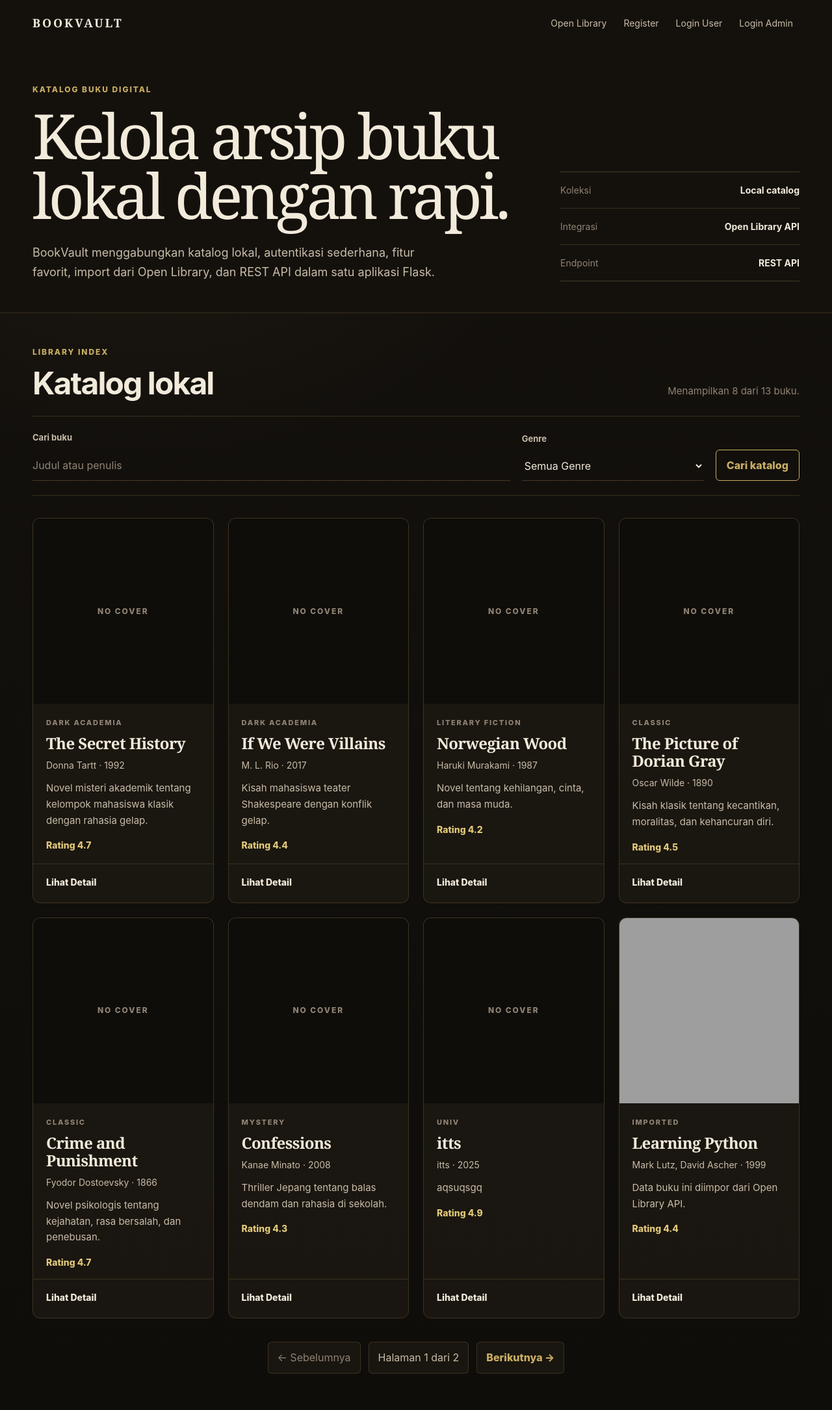
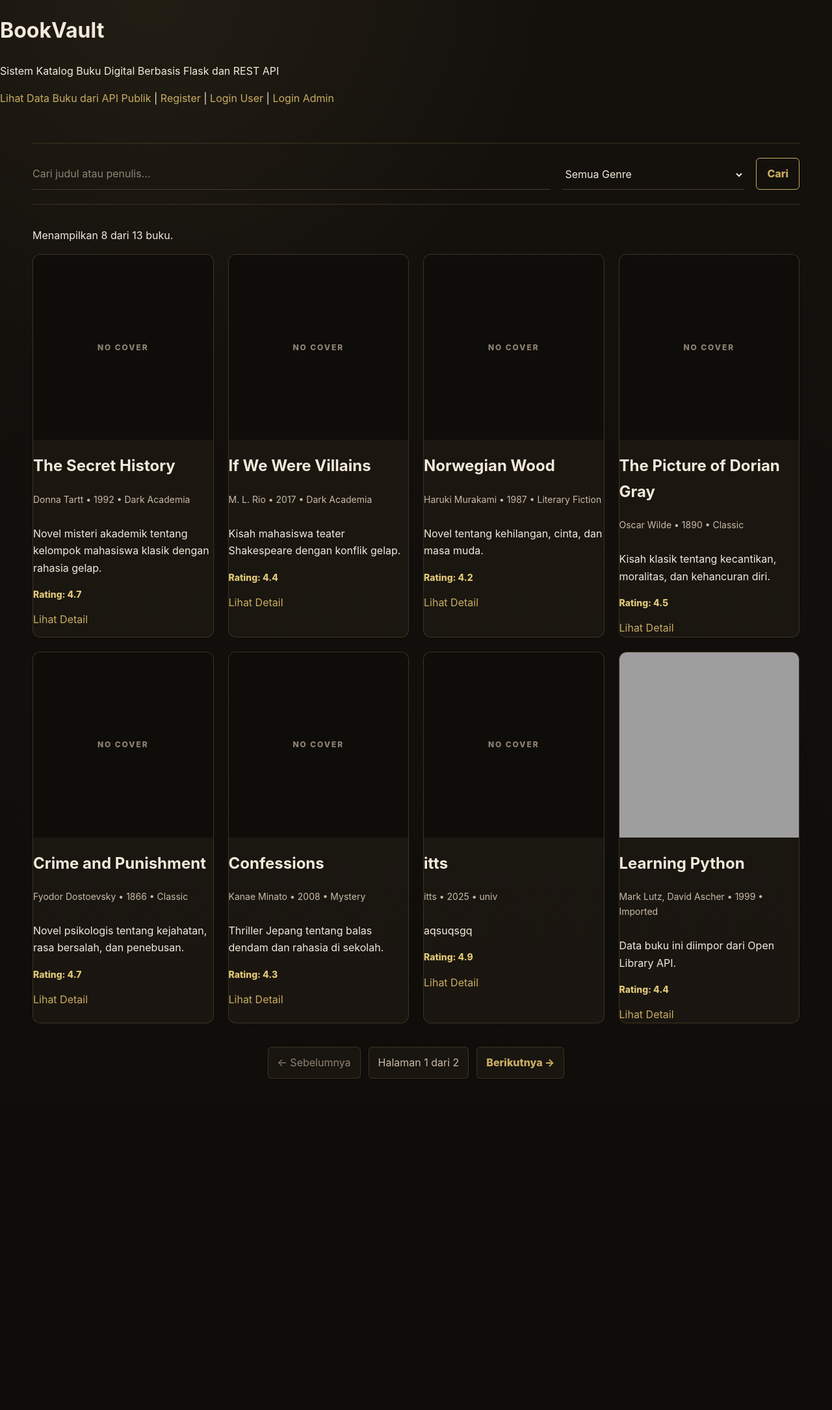
Before and after one commit to panjiaryasoma/bookvault-flask, a Flask app: page / in a window 1280 px wide. Shown: the whole page at 65% size. After the commit the page ends 1660 px from the top, so only its background shows below. Run offline with Flask 3, Linux system fonts and the light colour scheme; data comes from the database, SQL or seed files in the repository; grey boxes are pictures that could not be loaded.

Commit message:
Revert catalog template experiment

```diff
--- a/templates/index.html
+++ b/templates/index.html
@@ -7,91 +7,41 @@
 {% endblock %}
 
 {% block header %}
-<header class="site-header catalog-hero">
-    <div class="site-header__top">
-        <a href="/" class="brand">BookVault</a>
-
-        <nav class="nav-links" aria-label="Navigasi utama">
-            <a href="/public-books">Open Library</a>
+<header>
+    <h1>BookVault</h1>
+    <p>Sistem Katalog Buku Digital Berbasis Flask dan REST API</p>
+    <p>
+        <a href="/public-books">Lihat Data Buku dari API Publik</a>
 
         {% if session.get("user_logged_in") %}
-            <a href="/user/dashboard">Dashboard User</a>
-            <a href="/logout">Logout</a>
+        | <span>Login sebagai: {{ session.get("user_username") }}</span>
+        | <a href="/user/dashboard">Dashboard User</a>
+        | <a href="/logout">Logout</a>
 
         {% elif session.get("admin_logged_in") %}
-            <a href="/api/docs">API Docs</a>
-            <a href="/admin">Dashboard Admin</a>
-            <a href="/admin/logout">Logout Admin</a>
+        | <span>Login sebagai: {{ session.get("admin_username") }}</span>
+        | <a href="/api/docs">API Docs</a>
+        | <a href="/admin">Dashboard Admin</a>
+        | <a href="/admin/logout">Logout Admin</a>
 
         {% else %}
-            <a href="/register">Register</a>
-            <a href="/login">Login User</a>
-            <a href="/admin/login">Login Admin</a>
+        | <a href="/register">Register</a>
+        | <a href="/login">Login User</a>
+        | <a href="/admin/login">Login Admin</a>
         {% endif %}
-        </nav>
-    </div>
-
-    <div class="hero-grid">
-        <div class="hero-copy-block">
-            <p class="eyebrow">Katalog Buku Digital</p>
-            <h1>Kelola arsip buku lokal dengan rapi.</h1>
-            <p class="hero-copy">
-                BookVault menggabungkan katalog lokal, autentikasi sederhana, fitur favorit,
-                import dari Open Library, dan REST API dalam satu aplikasi Flask.
     </p>
-        </div>
-
-        <aside class="hero-ledger" aria-label="Ringkasan fitur BookVault">
-            <div>
-                <span>Koleksi</span>
-                <strong>Local catalog</strong>
-            </div>
-            <div>
-                <span>Integrasi</span>
-                <strong>Open Library API</strong>
-            </div>
-            <div>
-                <span>Endpoint</span>
-                <strong>REST API</strong>
-            </div>
-        </aside>
-    </div>
 
     {% if session.get("user_logged_in") %}
-    <div class="session-strip">
-        Login sebagai user: <strong>{{ session.get("user_username") }}</strong>
-    </div>
+    <p>Selamat datang, {{ session.get("user_username") }}. Anda login sebagai user biasa.</p>
     {% elif session.get("admin_logged_in") %}
-    <div class="session-strip">
-        Login sebagai admin: <strong>{{ session.get("admin_username") }}</strong>
-    </div>
+    <p>Selamat datang, {{ session.get("admin_username") }}. Anda login sebagai admin.</p>
     {% endif %}
 </header>
 {% endblock %}
 
 {% block content %}
-<section class="catalog-section" aria-labelledby="catalog-title">
-    <div class="section-heading">
-        <div>
-            <p class="section-label">Library Index</p>
-            <h2 id="catalog-title">Katalog lokal</h2>
-        </div>
-
-        {% if pagination %}
-        <p class="result-count">Menampilkan {{ books|length }} dari {{ pagination.total }} buku.</p>
-        {% else %}
-        <p class="result-count">Menampilkan {{ books|length }} buku.</p>
-        {% endif %}
-    </div>
-
-    <form method="GET" action="/" class="search-box" aria-label="Cari dan filter katalog buku">
-        <label>
-            <span>Cari buku</span>
-            <input type="text" name="q" placeholder="Judul atau penulis" value="{{ q }}">
-        </label>
-
-        <label>
-            <span>Genre</span>
+<form method="GET" action="/" class="search-box">
+    <input type="text" name="q" placeholder="Cari judul atau penulis..." value="{{ q }}">
     <select name="genre" class="genre-select">
         <option value="">Semua Genre</option>
         {% for g in genres %}
@@ -100,15 +50,18 @@
         </option>
         {% endfor %}
     </select>
-        </label>
+    <button type="submit">Cari</button>
+</form>
 
-        <button type="submit">Cari katalog</button>
-    </form>
+{% if pagination %}
+<p>Menampilkan {{ books|length }} dari {{ pagination.total }} buku.</p>
+{% else %}
+<p>Menampilkan {{ books|length }} buku.</p>
+{% endif %}
 
 <div class="grid">
     {% for book in books %}
-        <article class="card book-card">
-            <a href="/book/{{ book.id }}" class="cover-link" aria-label="Lihat detail {{ book.title }}">
+    <div class="card">
         {% if book.cover_image %}
         <img src="{{ book.cover_image }}" alt="Cover {{ book.title }}" class="book-cover">
         {% else %}
@@ -116,46 +69,40 @@
             <span>No Cover</span>
         </div>
         {% endif %}
-            </a>
 
-            <div class="book-content">
-                <p class="book-genre">{{ book.genre }}</p>
-                <h3>{{ book.title }}</h3>
+        <h2>{{ book.title }}</h2>
 
         <div class="meta">
-                    {{ book.author }} · {{ book.year }}
+            {{ book.author }} • {{ book.year }} • {{ book.genre }}
         </div>
 
-                <p class="description">{{ book.description }}</p>
+        <p>{{ book.description }}</p>
 
         {% if book.rating and book.rating > 0 %}
-                <p class="rating">Rating {{ book.rating }}</p>
+        <p class="rating">Rating: {{ book.rating }}</p>
         {% else %}
-                <p class="rating muted">Belum dinilai</p>
+        <p class="rating">Rating: Belum dinilai</p>
         {% endif %}
-            </div>
 
-            <div class="card-actions">
-                <a href="/book/{{ book.id }}" class="detail-link">Lihat Detail</a>
+        <a href="/book/{{ book.id }}">Lihat Detail</a>
 
         {% if session.get("user_logged_in") %}
             {% if book.id in favorite_ids %}
             <form method="POST" action="/favorite/remove/{{ book.id }}" class="favorite-form">
-                        <button type="submit" class="btn-favorited">Hapus Favorit</button>
+                <button type="submit" class="btn-favorited">Sudah di Favorit - Hapus</button>
             </form>
             {% else %}
             <form method="POST" action="/favorite/add/{{ book.id }}" class="favorite-form">
-                        <button type="submit">Tambah Favorit</button>
+                <button type="submit">Tambah ke Favorit</button>
             </form>
             {% endif %}
         {% endif %}
     </div>
-        </article>
     {% endfor %}
 </div>
 
 {% if pagination and pagination.pages > 1 %}
-    <nav class="pagination" aria-label="Navigasi halaman katalog">
+<div class="pagination">
     {% if pagination.has_prev %}
     <a href="{{ url_for('index', page=pagination.prev_num, q=q, genre=selected_genre) }}">
         ← Sebelumnya
@@ -175,9 +122,8 @@
     {% else %}
     <span class="disabled">Berikutnya →</span>
     {% endif %}
-    </nav>
+</div>
 {% endif %}
-</section>
 {% endblock %}
 
 {% block scripts %}
```
Lines whose indentation alone changed are shown as unchanged.
